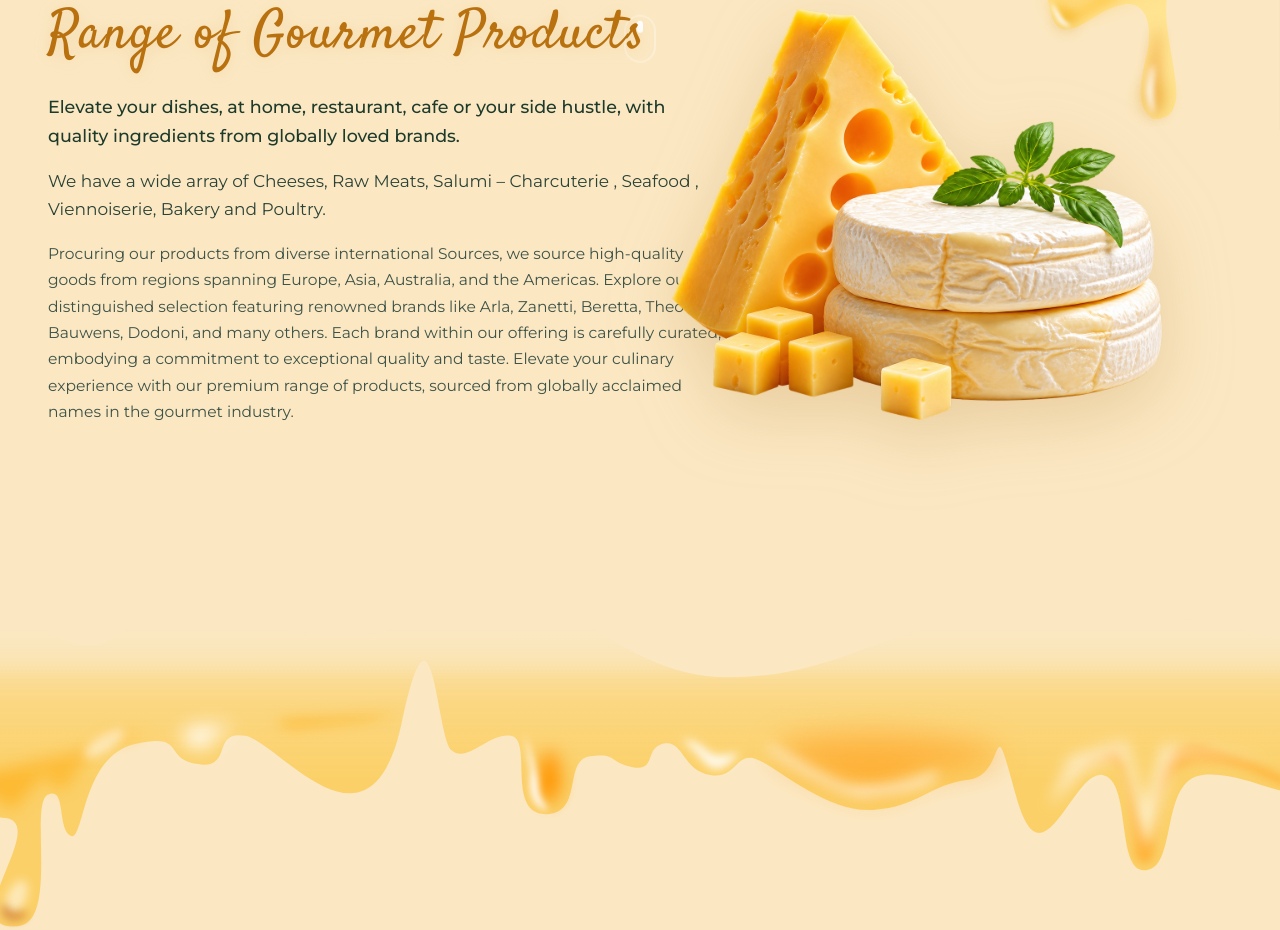
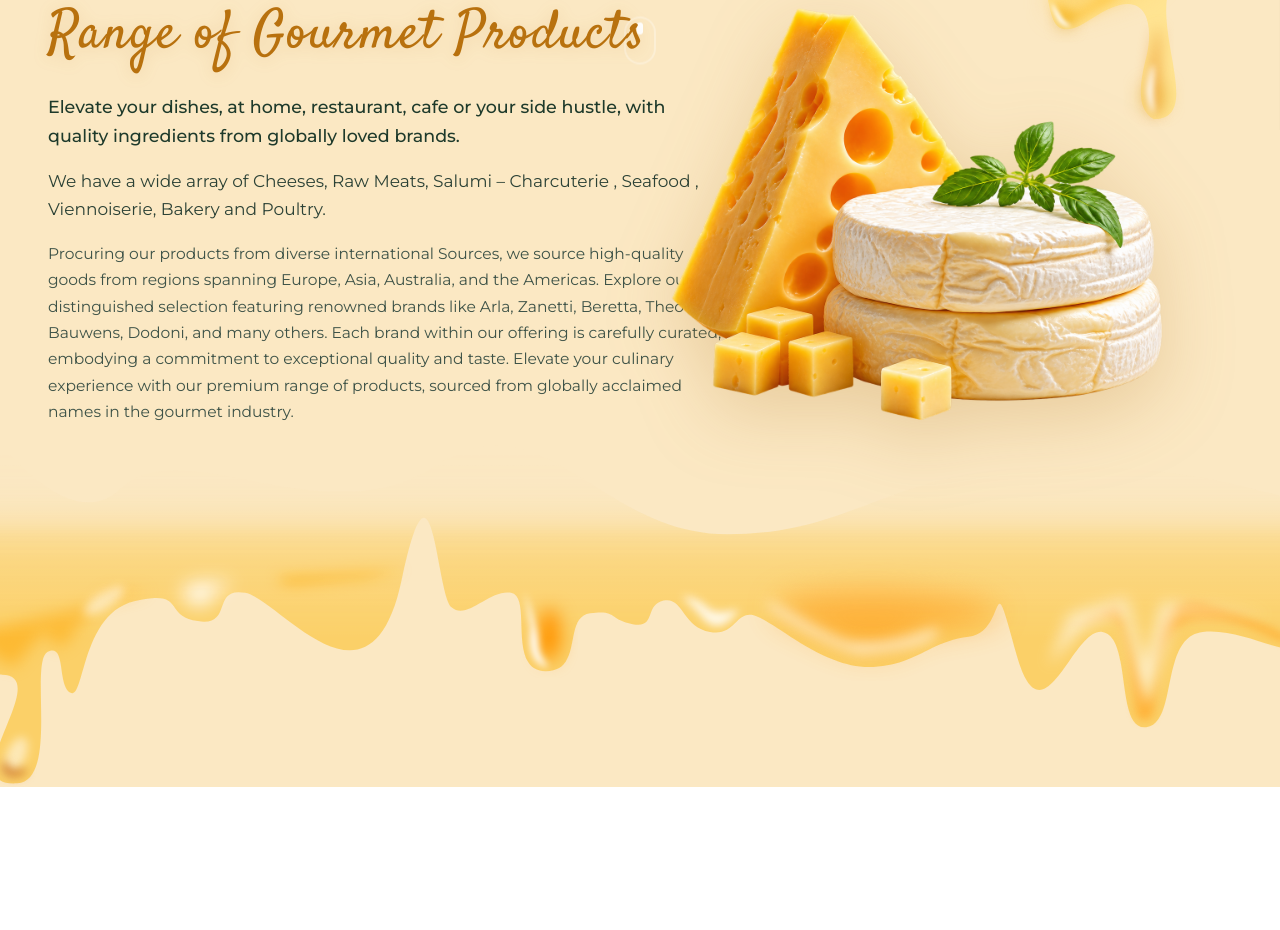
Before and after one commit to Amangera07/fortune, a Next.js app: page / in a window 1280 px wide. Shown: the part 1020-1950 px from the top of the page. After the commit the page ends 1807 px from the top, so only its background shows below. Built offline with nearby package versions, Linux system fonts and the light colour scheme.

Commit message:
Fix showcase section height and bottom cheese melt positioning across screen sizes

```diff
--- a/src/app/page.tsx
+++ b/src/app/page.tsx
@@ -1008,7 +1008,7 @@ export default function Home() {
       </section>
 
       {/* Gourmet Products Showcase Section */}
-      <section ref={showcaseSectionRef} className="min-h-screen w-full bg-[#fbe8c3] text-neutral-900 relative z-20 pt-2 sm:pt-4 md:pt-6 pb-24 overflow-visible">
+      <section ref={showcaseSectionRef} className="w-full bg-[#fbe8c3] text-neutral-900 relative z-20 pt-2 sm:pt-4 md:pt-6 pb-0 overflow-visible">
         {/* Decorative Cheese Image Container on the Right */}
         <div className="absolute -top-12 sm:-top-16 md:-top-24 lg:-top-28 xl:-top-32 right-2 sm:right-4 md:right-6 lg:right-8 xl:right-10 w-64 sm:w-80 md:w-[440px] lg:w-[560px] xl:w-[640px] z-20 pointer-events-none select-none">
           {/* Main Cheese Image */}
@@ -1113,7 +1113,7 @@ export default function Home() {
         </div>
 
         {/* Content Container on the Left */}
-        <div className="max-w-7xl mx-auto px-6 sm:px-8 lg:px-12 relative z-10 -mt-24 sm:-mt-32 md:-mt-44 lg:-mt-56 xl:-mt-64">
+        <div className="max-w-7xl mx-auto px-6 sm:px-8 lg:px-12 relative z-10 -mt-24 sm:-mt-32 md:-mt-44 lg:-mt-56 xl:-mt-64 pb-8 sm:pb-12 md:pb-16">
           <div className="max-w-xl lg:max-w-2xl xl:max-w-[680px] space-y-5 sm:space-y-6">
             {/* Elegant Accent Line */}
             <div className="inline-flex items-center gap-2 px-3.5 py-1 rounded-full bg-[#183B2B]/8 border border-[#183B2B]/15 text-[#183B2B] text-xs font-semibold tracking-wider uppercase font-royal-sans">
@@ -1149,7 +1149,7 @@ export default function Home() {
         </div>
 
         {/* Bottom Section Melted Cheese Element with seamless top fade & extended width */}
-        <div className="absolute bottom-0 -left-[2%] sm:-left-[3%] w-[104%] sm:w-[106%] pointer-events-none z-10 translate-y-[1px] [mask-image:linear-gradient(to_bottom,transparent_0%,rgba(0,0,0,0.35)_16%,black_38%)] [-webkit-mask-image:linear-gradient(to_bottom,transparent_0%,rgba(0,0,0,0.35)_16%,black_38%)]">
+        <div className="relative -mt-10 sm:-mt-14 md:-mt-20 lg:-mt-24 -left-[2%] sm:-left-[3%] w-[104%] sm:w-[106%] pointer-events-none z-10 translate-y-[1px] [mask-image:linear-gradient(to_bottom,transparent_0%,rgba(0,0,0,0.35)_16%,black_38%)] [-webkit-mask-image:linear-gradient(to_bottom,transparent_0%,rgba(0,0,0,0.35)_16%,black_38%)]">
           <SectionBottomCheeseMelt />
         </div>
       </section>
```
